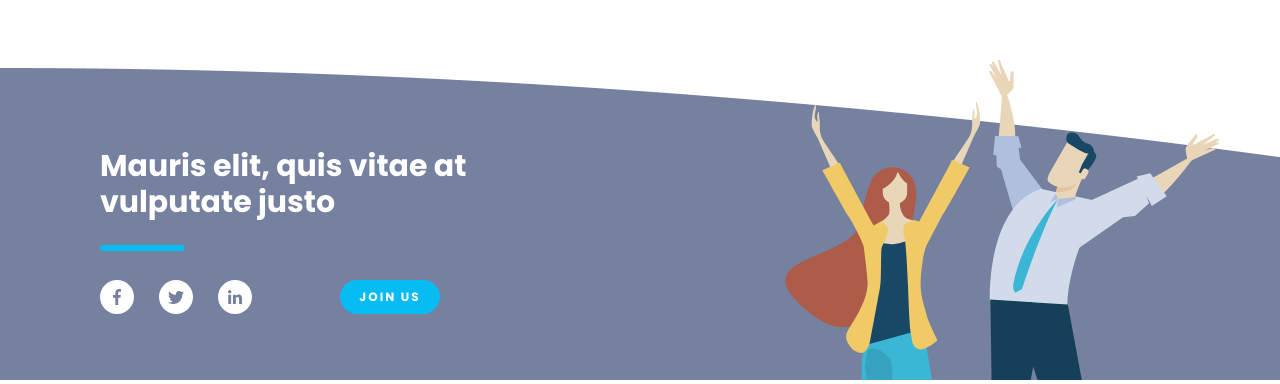
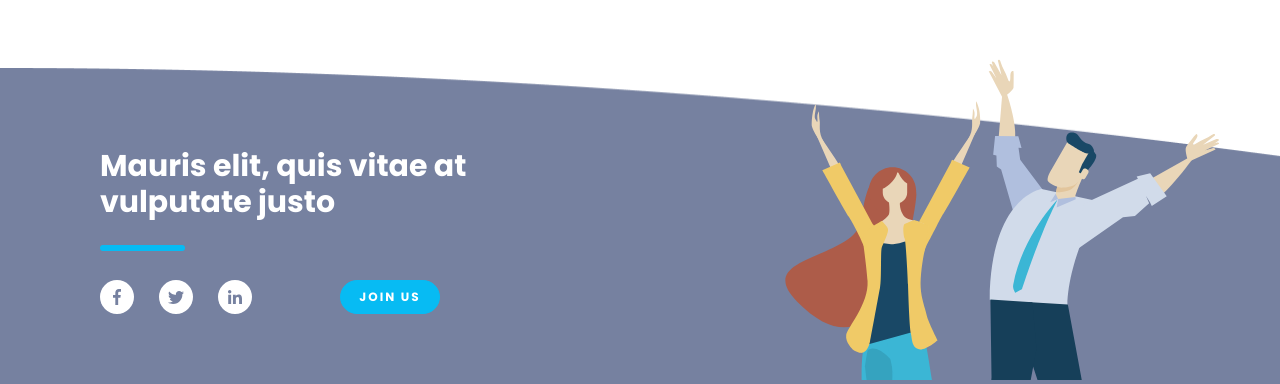
Before and after one commit to EKartashian/rabotaua, a plain HTML site: page index.html in a window 1280 px wide. Shown: the part 4061-4445 px from the top of the page. Drawn offline with nearby package versions, Linux system fonts and the light colour scheme.

Commit message:
Update styles.css
Небольшая коррекция стилей

```diff
--- a/styles.css
+++ b/styles.css
@@ -862,8 +862,8 @@ body {
     position: static;
     bottom: 0;
     background: url('images/footer-bg.png') no-repeat;
-    background-size: auto;
-    height: 312px;
+    background-size: cover;
+    height: 316px;
 }
 .footer__pic {
     position: relative;
@@ -874,7 +874,7 @@ body {
     display: flex;
     flex-direction: column;
     flex-wrap: wrap;
-    height: 312px;
+    height: 316px;
     padding: 80px 360px 0px 360px;
 }
 .footer__title {
```
